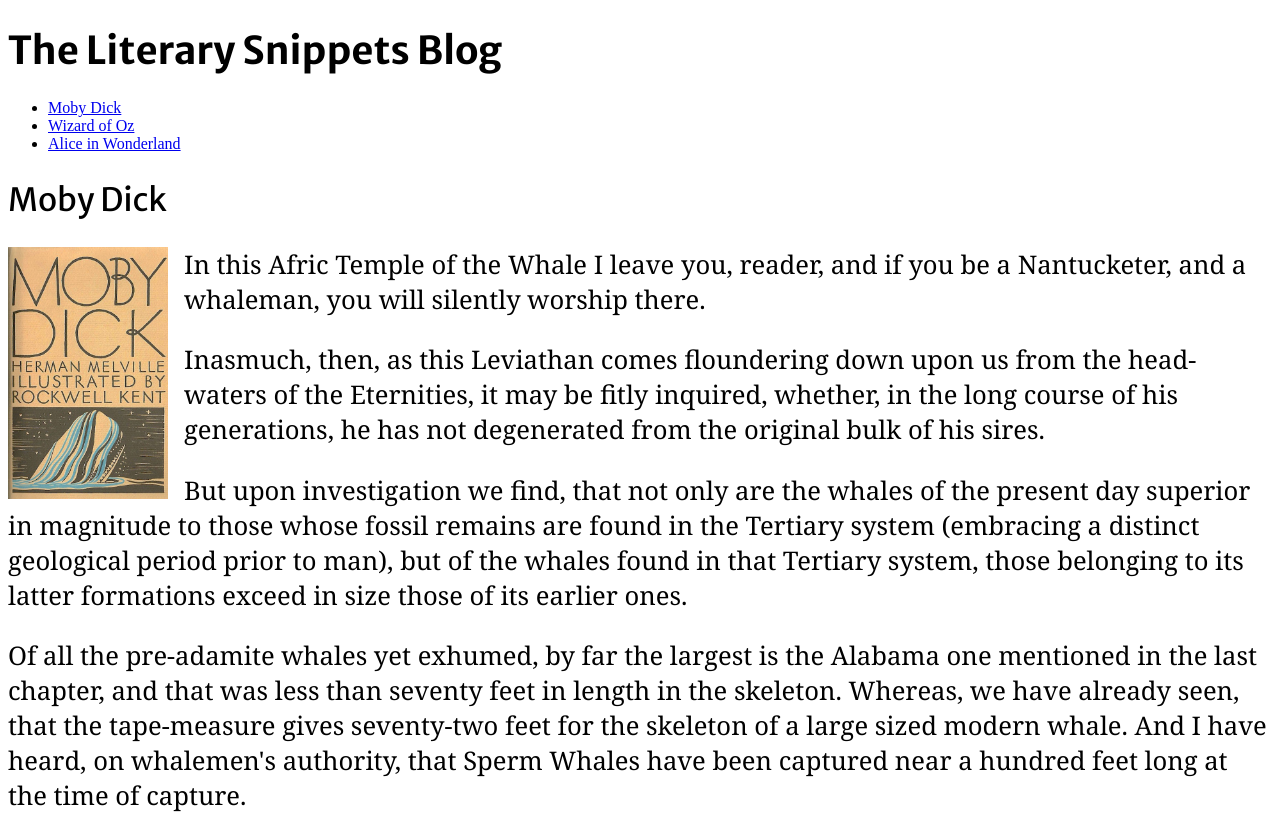
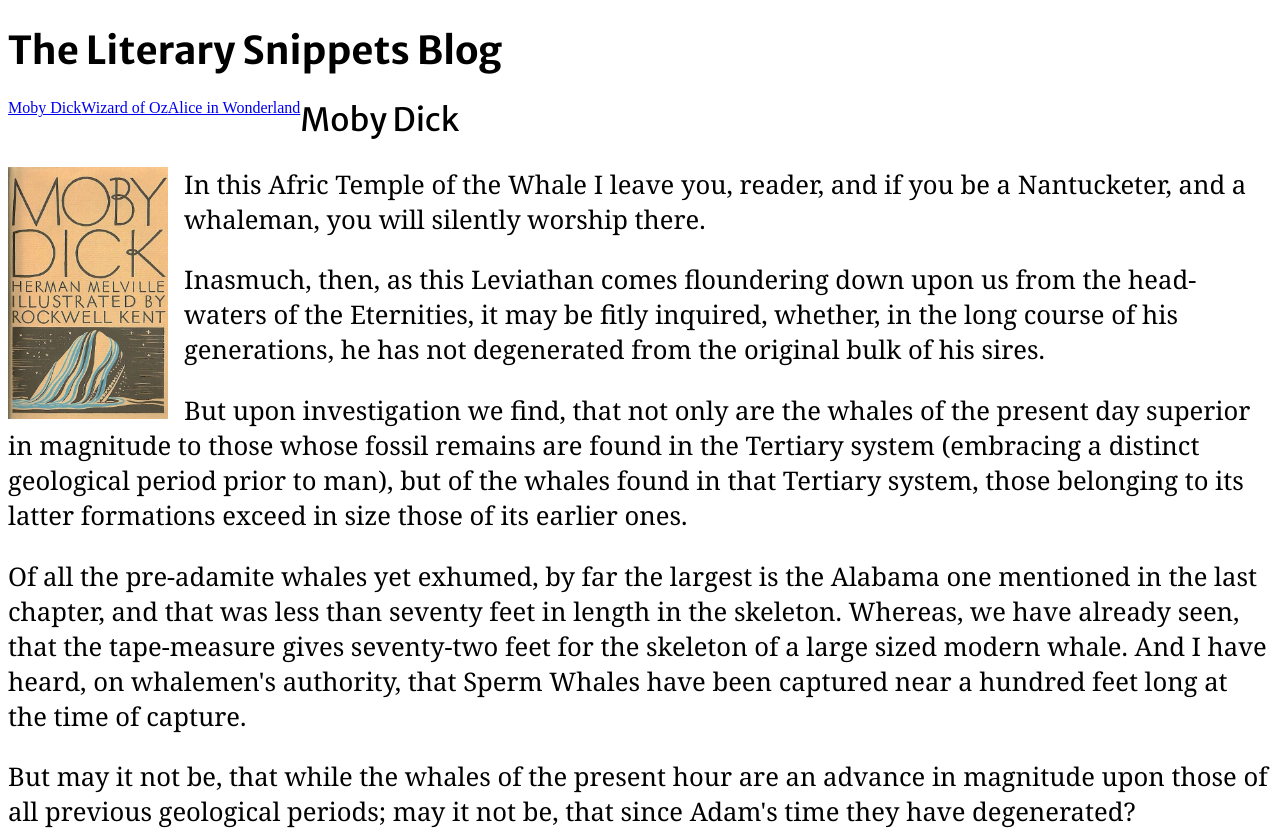
Before and after one commit to j4502/weir, a plain HTML site: page index.html in a window 1280 px wide. Shown: the top 832 px of the page. Drawn offline with Linux system fonts and the light colour scheme.

Commit message:
Class example
changed floats, margin, padding, list-style

```diff
--- a/css/style.css
+++ b/css/style.css
@@ -23,3 +23,14 @@ p {
   float: left;
   margin-right: 1em;
 }
+
+.primary-nav ul {
+  margin: 0;
+  padding: 0;
+}
+
+.primary-nav li {
+  float: left;
+  list-style: none;
+  text-align: center;
+}
```
